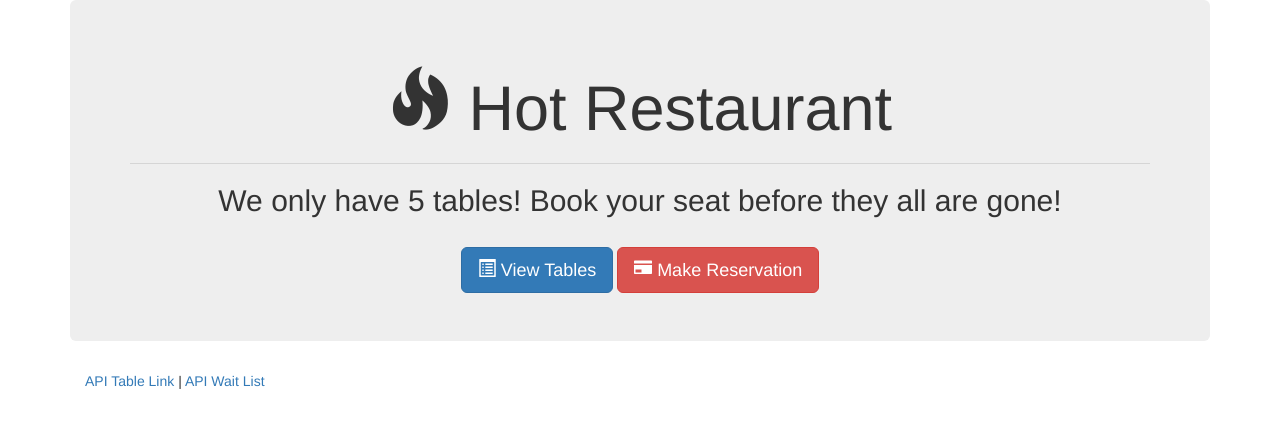
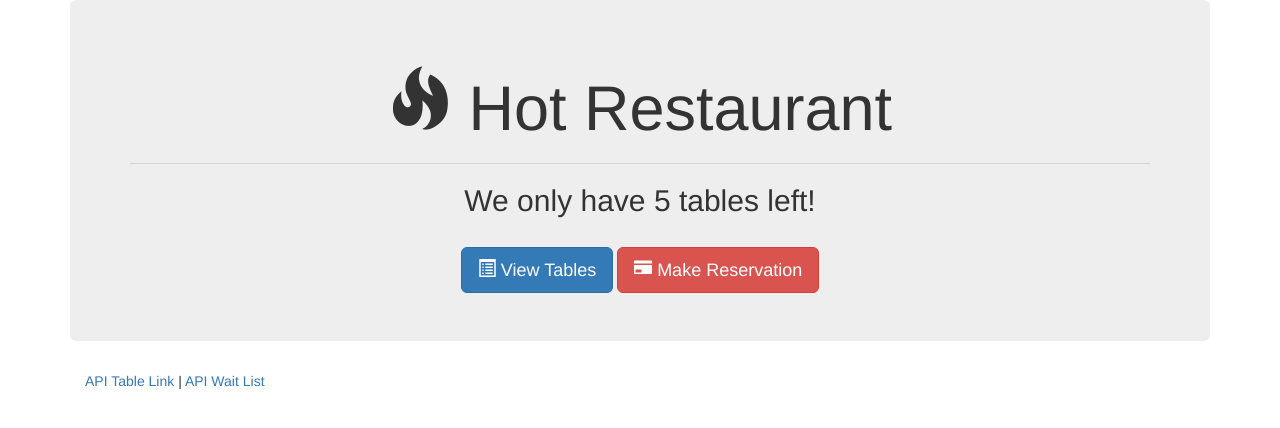
Before and after one commit to jihyeonoh12/hot-restaurant, a plain HTML site: page app/public/index.html in a window 1280 px wide. Drawn offline with nearby package versions, Linux system fonts and the light colour scheme.

Commit message:
new files

```diff
--- a/app/public/index.html
+++ b/app/public/index.html
@@ -16,7 +16,7 @@
     <div class="jumbotron">
       <h1 class="text-center"><span class="glyphicon glyphicon-fire"></span> Hot Restaurant</h1>
       <hr>
-      <h2 class="text-center">We only have 5 tables! Book your seat before they all are gone!</h2>
+      <h2 class="text-center">We only have 5 tables left!</h2>
       <br>
 
       <div class="text-center">
```
Also changed, not shown: app/public/package.json (deleted, +0 -155 lines), package.json (deleted, +0 -27 lines).
